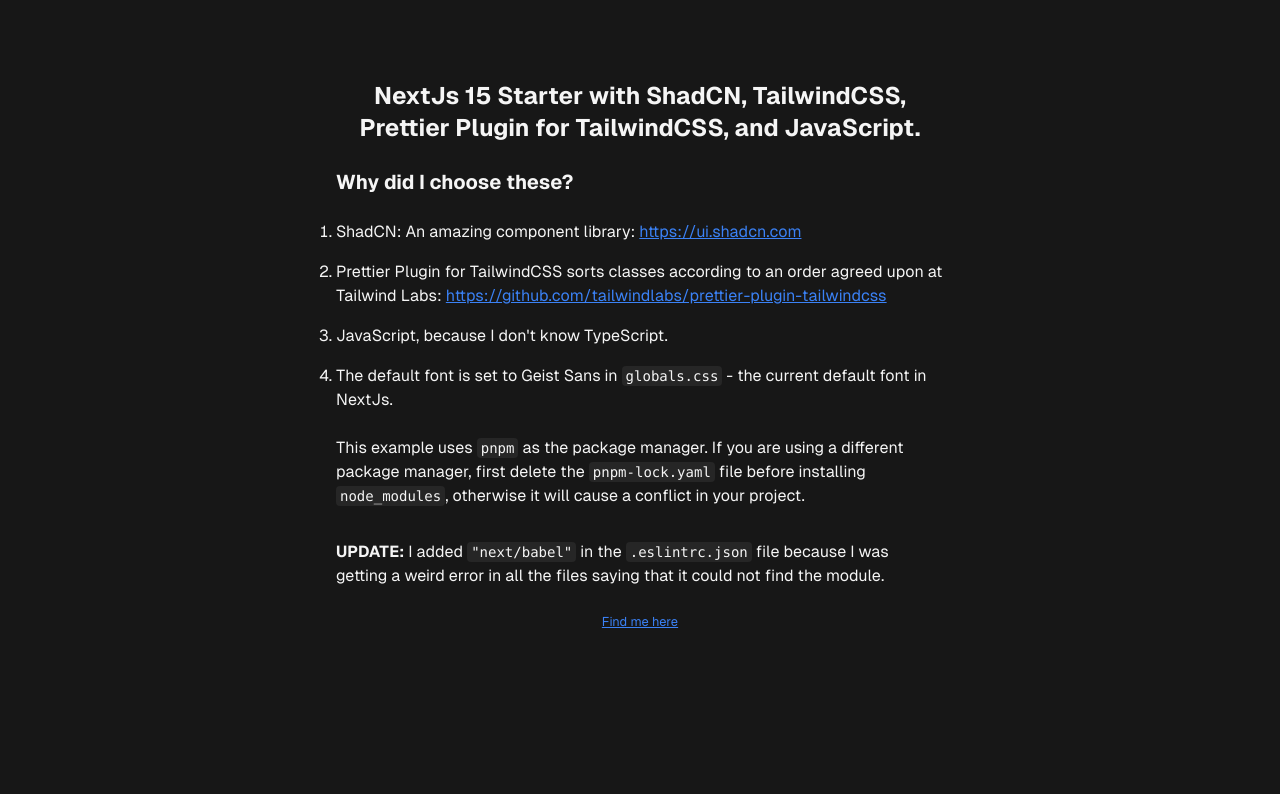
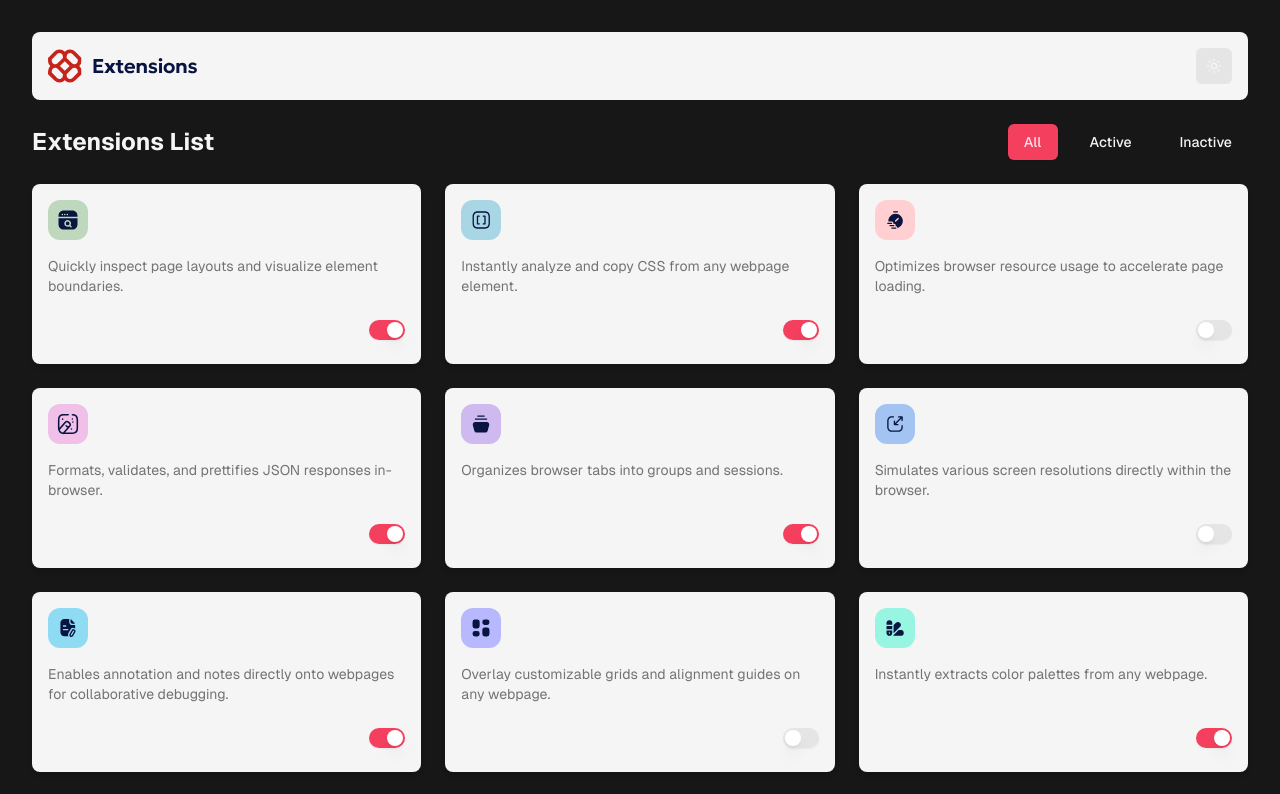
Before and after one commit to SankThomas/browser-extensions-manager-ui, a Next.js app: page / in a window 1280 px wide. Shown: the top 794 px of the page. Built offline with nearby package versions, Linux system fonts and the light colour scheme.

Commit message:
app build complete

```diff
--- a/app/page.js
+++ b/app/page.js
@@ -1,92 +1,91 @@
-import React from "react";
+"use client";
+
+import ExtensionCard from "@/components/extensioncard";
+import React, { useState } from "react";
+import data from "@/lib/data.json";
+import { Button } from "@/components/ui/button";
+import { CardDescription } from "@/components/ui/card";
+import Image from "next/image";
+import { AnimatePresence, motion } from "framer-motion";
+import { ModeToggle } from "@/components/modetoggle";
 
 export default function Home() {
+  const [filter, setFilter] = useState("All");
+  const [extensions, setExtensions] = useState(data);
+
+  const filters = ["All", "Active", "Inactive"];
+
+  const toggleExtension = (name) => {
+    setExtensions((prevExtensions) =>
+      prevExtensions.map((ext) =>
+        ext.name === name ? { ...ext, isActive: !ext.isActive } : ext,
+      ),
+    );
+  };
+
+  const filteredExtensions = extensions.filter((ext) => {
+    if (filter === "Active") return ext.isActive;
+    if (filter === "Inactive") return !ext.isActive;
+
+    return true;
+  });
+
+  const removeExtension = (name) => {
+    setExtensions((prev) => prev.filter((ext) => ext.name !== name));
+  };
+
   return (
-    <div className="mx-auto max-w-2xl space-y-6 px-8 py-20">
-      <h1 className="text-center text-2xl font-bold">
-        NextJs 15 Starter with ShadCN, TailwindCSS, Prettier Plugin for
-        TailwindCSS, and JavaScript.
-      </h1>
+    <div className="mx-auto min-h-screen max-w-7xl p-8">
+      <div className="flex items-center justify-between gap-4 rounded-lg bg-neutral-100 p-4 dark:bg-[#1e1e2c]">
+        <h2>
+          <Image
+            src="/assets/images/logo.svg"
+            alt="Logo"
+            width={150}
+            height={10}
+          />{" "}
+        </h2>
 
-      <h2 className="text-xl font-bold">Why did I choose these?</h2>
-
-      <ol className="list-decimal space-y-4">
-        <li>
-          ShadCN: An amazing component library:{" "}
-          <a
-            href="https://ui.shadcn.com"
-            target="_blank"
-            rel="noreferrer"
-            className="text-blue-500 underline"
-          >
-            {" "}
-            https://ui.shadcn.com
-          </a>
-        </li>
-        <li>
-          Prettier Plugin for TailwindCSS sorts classes according to an order
-          agreed upon at Tailwind Labs:{" "}
-          <a
-            href="https://github.com/tailwindlabs/prettier-plugin-tailwindcss"
-            target="_blank"
-            rel="noreferrer"
-            className="text-blue-500 underline"
-          >
-            https://github.com/tailwindlabs/prettier-plugin-tailwindcss
-          </a>
-        </li>
-        <li>JavaScript, because I don&apos;t know TypeScript.</li>
-        <li>
-          The default font is set to Geist Sans in{" "}
-          <code className="rounded bg-neutral-800 px-1 py-0.5 text-sm">
-            globals.css
-          </code>{" "}
-          - the current default font in NextJs.
-        </li>
-      </ol>
-
-      <div>
-        <p>
-          This example uses{" "}
-          <code className="rounded bg-neutral-800 px-1 py-0.5 text-sm">
-            pnpm
-          </code>{" "}
-          as the package manager. If you are using a different package manager,
-          first delete the{" "}
-          <code className="rounded bg-neutral-800 px-1 py-0.5 text-sm">
-            pnpm-lock.yaml
-          </code>{" "}
-          file before installing{" "}
-          <code className="rounded bg-neutral-800 px-1 py-0.5 text-sm">
-            node_modules
-          </code>
-          , otherwise it will cause a conflict in your project.
-        </p>
-
-        <p className="mt-8">
-          <strong>UPDATE:</strong> I added{" "}
-          <code className="rounded bg-neutral-800 px-1 py-0.5 text-sm">
-            "next/babel"
-          </code>{" "}
-          in the{" "}
-          <code className="rounded bg-neutral-800 px-1 py-0.5 text-sm">
-            .eslintrc.json
-          </code>{" "}
-          file because I was getting a weird error in all the files saying that
-          it could not find the module.
-        </p>
+        <ModeToggle />
       </div>
 
-      <small className="mt-8 block text-center">
-        <a
-          href="https://youtube.com/tsbsankara"
-          target="_blank"
-          rel="noreferrer"
-          className="text-blue-500 underline"
-        >
-          Find me here
-        </a>
-      </small>
+      <div className="my-6 flex flex-wrap items-center justify-between gap-4 rounded-lg">
+        <h1 className="text-2xl font-bold">Extensions List</h1>
+
+        <div className="flex space-x-4">
+          {filters.map((status) => (
+            <Button
+              key={status}
+              variant={filter === status ? "secondary" : "ghost"}
+              onClick={() => setFilter(status)}
+            >
+              {status}
+            </Button>
+          ))}
+        </div>
+      </div>
+
+      <motion.div
+        layout
+        initial={{ opacity: 0 }}
+        animate={{ opacity: 1, transition: { duration: 0.3 } }}
+        className="grid grid-cols-1 gap-6 sm:grid-cols-2 lg:grid-cols-3"
+      >
+        <AnimatePresence>
+          {filteredExtensions.length > 0 ? (
+            filteredExtensions.map((ext, index) => (
+              <ExtensionCard
+                key={index}
+                {...ext}
+                toggleExtension={toggleExtension}
+                removeExtension={removeExtension}
+              />
+            ))
+          ) : (
+            <CardDescription>No extensions found</CardDescription>
+          )}
+        </AnimatePresence>
+      </motion.div>
     </div>
   );
 }
```
